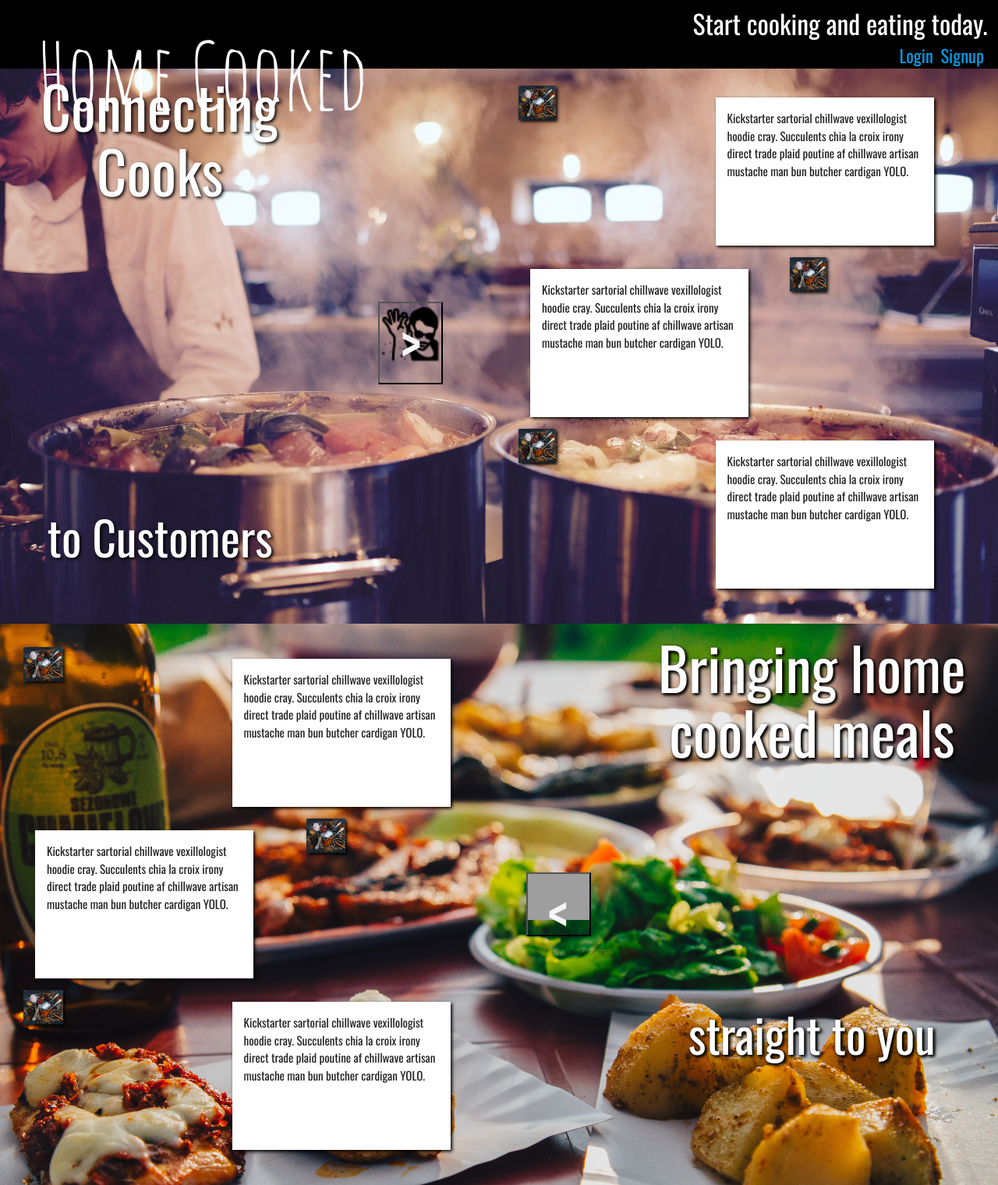
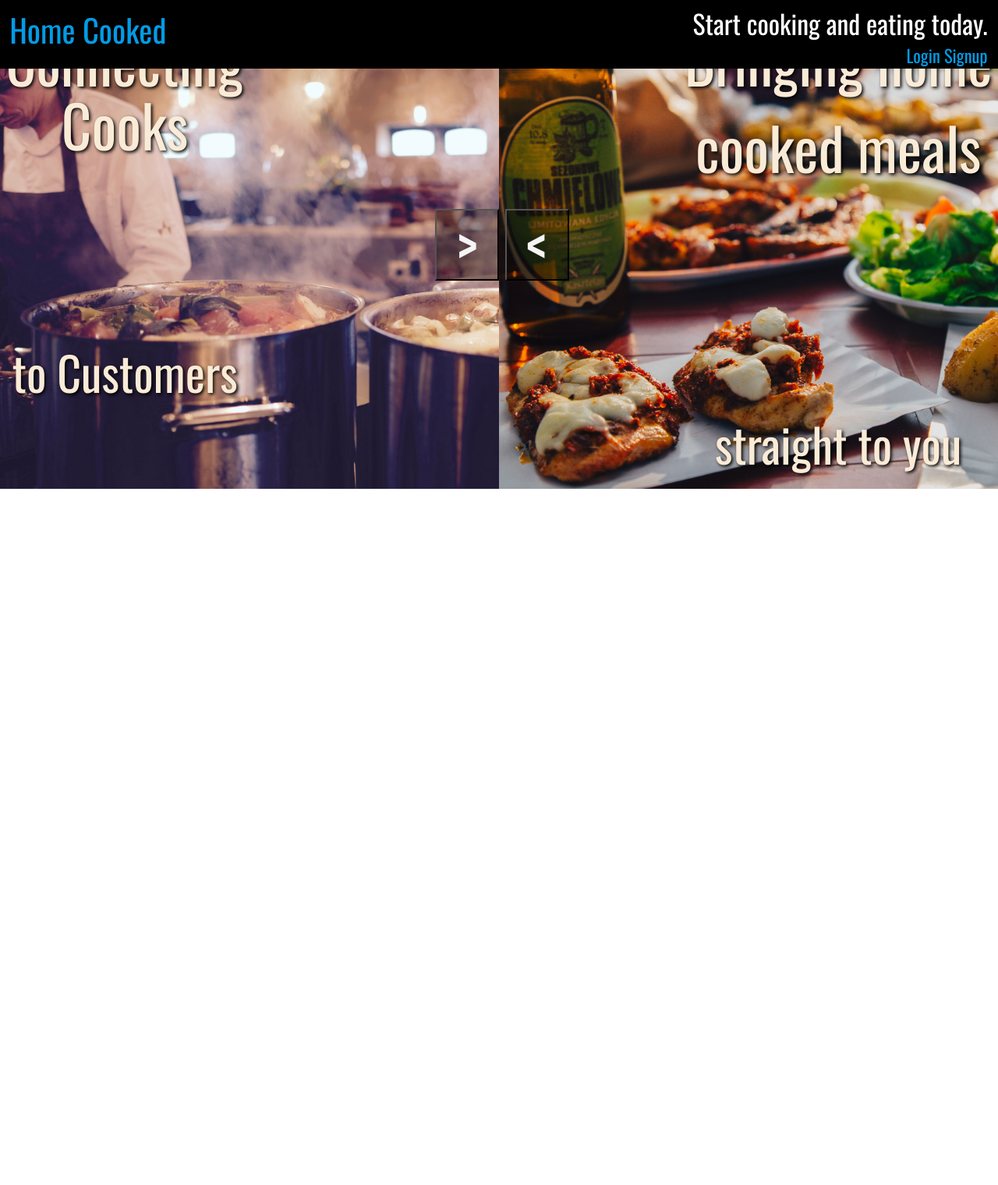
Before and after one commit to DaltonHart/HomeCooked, a Django app: page / in a window 1280 px wide. Shown: the whole page at 78% size. After the commit the page ends 627 px from the top, so only its background shows below. Run offline with Django 3.2, Linux system fonts and the light colour scheme; grey boxes are pictures that could not be loaded.

Commit message:
landing page with sliding sides is done

```diff
--- a/homecooked_project/homecooked/static/css/main.css
+++ b/homecooked_project/homecooked/static/css/main.css
@@ -46,27 +46,39 @@ header{
 
 
 
+/* landing page css Start */
+.overview{
+    /* border: 2px solid blueviolet; */
+    min-height: 100%;
+    display: flex;
+}
 
-main{
-    padding-top: 10vh;
-    /* border: 2px solid orange; */
-    height: 100%;
+.cook{
+    background-image: url(./images/cookOver.jpg);
+    background-repeat: no-repeat;
+    /* background-position: center; */
+    background-size: cover;
+    /* background-color: blue; */
+    /* border: 2px solid yellow; */
+    min-height: 100%;
+    width: 50%;
+    display: flex;
+    padding: 0.5em;
 }
-.login a {
-    margin-right: .2em;
+.customer{
+    background-image: url(./images/customerOver.jpg);
+    background-repeat: no-repeat;
+    /* background-position: center; */
+    background-size:cover ;
+    /* background-color: red; */
+    /* border: 2px solid rebeccapurple; */
+    min-height: 100%;
+    width: 50%;
+    display: flex;
+    padding: 0.5em;
 }
-nav {
- grid-row: 1/2;
- grid-column: 1/2;
-}
-.logo a{
-    margin: 0;
-    padding: .2em .3em;
-    font-size: 2.9em;
-    font-display: bottom;
-    font-family: 'Amatic SC', cursive;
-    text-decoration-color: white;
-    color: white;
+.btn-overlay{
+    background:linear-gradient(rgba(0, 0, 0, 0.1), rgba(0, 0, 0, 0.2));
 }
 
 #cookBtnDiv{
@@ -75,17 +87,17 @@ nav {
     width: 5em;
     display: flex;
     align-items: center;
-    z-index: 50;
+    /* z-index: 50;  */
     height: 100%;
     border: none;
 }
 #custBtnDiv{
-    order: 3;
+    order: 1;
     margin-right:auto;
     width: 5em;
     display: flex;
     align-items: center;
-    z-index: 50;
+    /* z-index: 50;  */
     height: 100%;
     border: none;
 }
@@ -97,26 +109,28 @@ nav {
 }
 #cookBtn{
     width: 5.5em;
-    height: 100%;
+    /* height: 100%; */
     background-color:rgba(0, 0, 0, 0.2);
     background-repeat: no-repeat;
     background-size: cover;
-    padding: 0.5em;
+    /* padding: 0.5em; */
 
 }
 #custBtn{
     width: 5.5em;
-    height: 100%;
+    /* height: 100%; */
     background-color:rgba(0, 0, 0, 0.2);
     background-repeat: no-repeat;
     background-size: cover;
-    padding: 0.5em;
+    /* padding: 0.5em; */
 }
 
 
 .custDetail{
-    order: 3;
-    display: none;
+	order: 3;
+	width: 60%;
+	display: none;
+	padding: 3em;
 
 }
 .custCatcher,.cookCatcher{
@@ -125,9 +139,27 @@ nav {
 }
 .cookDetail{
     order: 1;
-    display: none;
-    flex-wrap: wrap;
+	width: 60%;
+	display: none;
+	padding: 3em;
 
+}
+
+.detailImg{
+    width: 35%;
+    height: 25%;
+	box-shadow: 2px 2px 4px #000000;
+	margin: 1em;
+}
+.detailP{
+	margin-top: 1.5em;
+	margin-bottom: 1.5em;
+    padding: 1em;
+    background: white;
+    overflow-wrap: break-word;
+	width: 35%;
+	height: 22%;
+    box-shadow: 2px 2px 4px #000000;
 }
 
 .bottomLine{
@@ -140,163 +172,15 @@ nav {
     text-shadow: 2px 2px 4px #000000;
 }
 
-article > img{
-    max-width: 20%;
-    max-height: 20%;
-} */
 
-
-
-
-
-
-
-
-
-
-
-
-
-
-
-
-
-.overview {
-    display: flex;
-    min-width: 100%;
-    padding: 0;
+.info_box{
+	display: flex;
+	flex-direction: row;
+	/* border: 1px red solid; */
 }
 
-.overview h3{
-    margin: 0;
-    padding: 0;
+.info_box > img{
+	max-width: 40%;
+    max-height: 40%;
 }
-
-
-.slideBtns{
-    display: flex;
-    align-items: center;
-    z-index: 50;
-    height: 100%;
-    border: 3px solid gold;
-}
-
-#cookBtn{
-    background: url('/static/images/cook.png');
-    background-repeat: no-repeat;
-    background-size: 100%;
-    margin-left: auto;
-    vertical-align: middle;
-}
-#custBtn{
-    background: url('/static/images/cust.png');
-    background-repeat: no-repeat;
-    width: 5.5em;
-    height: 5.5em;
-    background-size: 100%;
-    vertical-align: middle;
-}
-
-
-
-
-
-
-
-
-
-
-
-
-
-.cook {
-    display: grid;
-    height: 90vh;
-    background-image: url(/static/images/cookOver.jpg);
-    background-repeat: no-repeat;
-    background-position: center;
-    background-size: 100%;
-    background-color: blue;
-    width: 100%;
-}
-.customer{
-    display: grid;
-    background-image: url(/static/images/customerOver.jpg);
-    background-repeat: no-repeat;
-    background-position: center;
-    background-size: 100%;
-    background-color: red;
-    height: 90vh;
-    width: 100%;
-}
-
-.cook .catcher{
-    display: grid;
-    grid-column: 1/2;
-    grid-row: 1/2;
-    padding: 1em;
-    color: white;
-}
-.catcher .bottomLine{
-    grid-row: 3/4;
-    padding-top: 70%;
-    font-size: 4em;
-    text-shadow: 2px 2px 4px #000000;
-}
-.catcher .topLine{
-    grid-row: 1/2;
-    font-size: 5em;
-    text-shadow: 2px 2px 4px #000000;
-}
-
-.cook .detail {
-    grid-column: 4/5;
-    grid-row: 1/2;
-    padding: 2em;
-}
-
-.customer .catcher{
-    grid-column: 4/5;
-    grid-row: 1/2;
-    padding: 1em;
-    text-align: right;
-    color: white;
-}
-
-.customer .detail {
-    grid-column: 1/3;
-    grid-row: 1/2;
-    padding: 2em;
-}
-
-.detail {
-    display: grid;
-}
-.area1 , .area2, .area3 {
-    display: grid;
-}
-.detail img{
-    grid-column: 1/2;
-    margin: 0;
-    width: 25vh;
-    height: 25vh;
-    box-shadow: 2px 2px 4px #000000;
-}
-.detail p{
-    grid-column: 2/3;
-    margin: 1em;
-    padding: 1em;
-    background: white;
-    overflow-wrap: break-word;
-    width: 35vh;
-    box-shadow: 2px 2px 4px #000000;
-}
-
-.area2 img {
-    grid-column: 2/3;
-    grid-row: 1/1;
-}
-.area2 p{
-    grid-column: 1/2;
-    grid-row: 1/1;
-}
+/* landing page css End */
--- a/homecooked_project/homecooked/static/js/landing.js
+++ b/homecooked_project/homecooked/static/js/landing.js
@@ -2,22 +2,37 @@ $(document).ready(function($){
 	console.log('sanity check one')
 	cook = $('.cook')
 	customer = $('.customer')
-	cookdetails = $('.cook').find('.detail')
-	customerdetails = $('.customer').find('.detail')
-	// cookdetails.hide()
-	// customerdetails.hide()
 
-	$('#custBtnDiv').on('click', (e)=>{
-		console.log('check')
-		// cook.fadeToggle('slow', 'linear')
+	$('#custBtn').on('click', (e)=>{
+		console.log('check cust btn clicked', $('body').width() )
+		if(customer.width() > $('body').width()/2){
+			console.log('customer`s width is in 100%')
+			$('.custDetail').toggle().hide();
+			$(cook).animate({width:"50%"},800);
+			$(customer).animate({width:'50%', marginLeft:0}, {duration: 1000});
+
+		}else{
+			$(cook).animate({width:"0"},800);
+			$(customer).animate({width:'100%',postition:'abosulute', left:0}, {duration: 800});
+			$('.custDetail').toggle().show();
+		}
 	})
-	$('#cookBtnDiv').on('click', (e)=>{
-		console.log('check')
-		// var toggleWidth = $("#toggle").width() == 300 ? "200px" : "300px";
-		var togglewidth = $(cook).width() == "100%" ? "50%" : "70%";
-		// $('.cookDetail').toggle().show();
-		// cook.toggle().animate({ width: toggleWidth });
-		// customer.fadeToggle('slow', 'linear')
+
+	$('#cookBtn').on('click', (e)=>{
+		// console.log('before', cook.css('width'))
+		// console.log('documtn', $('body').css('width'))
+		if(cook.width() > $('body').width()/2){
+			console.log('cooks`s width is in 100%')
+			console.log('cust`s width is', customer.width())
+			$('.cookDetail').toggle().hide();
+			$(customer).animate({width:"50%"},800);
+			$(cook).animate({width:'50%'}, {duration: 1000});
+		}else{
+			$(customer).animate({width:"0"},800);
+			$(cook).animate({width:'100%'}, {duration: 800});
+			$('.cookDetail').toggle().show();
+		}
+
 	})
 
 
--- a/homecooked_project/homecooked/templates/homecooked/landing.html
+++ b/homecooked_project/homecooked/templates/homecooked/landing.html
@@ -6,14 +6,13 @@
     {% block loggedin %}
     {% endblock %}
 
-{% else %}
-<section class="overview ">
+{% else %}<div class="overview ">
 
         <div class="cook">
             <section id="cookBtnDiv" class="slideBtns">
                 <div class="btn-overlay">
                         <button id="cookBtn">
-                        <span class="btnCarrot"> > </span>
+                            <span class="btnCarrot cookCarrot"> > </span>
                         </button>
                 </div>
 
@@ -23,44 +22,40 @@
                 <h3 class="bottomLine"> to Customers</h3>
             </section>
             <section class="cookDetail detail">
-            <article class="area1">
-                <img src="/static/images/pexels-photo-277253.jpeg">
-                <p> Kickstarter sartorial chillwave vexillologist hoodie cray. Succulents chia la croix irony direct trade plaid
+                <article class="area1 info_box">
+                    <img class="detailImg"  src="./images/pexels-photo-277253.jpeg">
+                    <p class='detailP'> Kickstarter sartorial chillwave vexillologist hoodie cray. Succulents chia la croix irony direct trade plaid
                         poutine af chillwave artisan mustache man bun butcher cardigan YOLO. </p>
                 </article>
-            <article class="area2">
-                <img src="/static/images/pexels-photo-277253.jpeg">
-                <p> Kickstarter sartorial chillwave vexillologist hoodie cray. Succulents chia la croix irony direct trade plaid
+                <article class="area2 cookArea2 info_box">
+                        <p class='detailP'> Kickstarter sartorial chillwave vexillologist hoodie cray. Succulents chia la croix irony direct trade plaid
                                 poutine af chillwave artisan mustache man bun butcher cardigan YOLO. </p>
+                        <img class="detailImg"  src="./images/pexels-photo-277253.jpeg">
                 </article>
-            <article class="area3">
-                <img src="/static/images/pexels-photo-277253.jpeg">
-                <p> Kickstarter sartorial chillwave vexillologist hoodie cray. Succulents chia la croix irony direct trade plaid
+                <article class="area3 info_box">
+                    <img class="detailImg"  src="./images/pexels-photo-277253.jpeg">
+                    <p class='detailP'> Kickstarter sartorial chillwave vexillologist hoodie cray. Succulents chia la croix irony direct trade plaid
                         poutine af chillwave artisan mustache man bun butcher cardigan YOLO. </p>
                 </article>
             </section>
         </div>
 
         <div class="customer ">
-        <section class="catcher l">
-            <h3 class="topLine">Bringing home </h3>
-            <h3 class="topLine">cooked meals </h3>
-            <h3 class="bottomLine">straight to you</h3>
-        </section>
-        <section class="detail ">
-            <article class="area1 ">
-                <img src="/static/images/pexels-photo-277253.jpeg">
-                <p> Kickstarter sartorial chillwave vexillologist hoodie cray. Succulents chia la croix irony direct trade plaid
+            <section class="custDetail detail ">
+                <article class="area1 info_box ">
+                    <img class="detailImg" src="./images/pexels-photo-277253.jpeg">
+                    <p class='detailP'> Kickstarter sartorial chillwave vexillologist hoodie cray. Succulents chia la croix irony direct trade plaid
                         poutine af chillwave artisan mustache man bun butcher cardigan YOLO. </p>
                 </article>
-            <article class="area2">
-                <img src="/static/images/pexels-photo-277253.jpeg">
-                <p> Kickstarter sartorial chillwave vexillologist hoodie cray. Succulents chia la croix irony direct trade plaid
+                <article class="area2 custArea2 info_box">
+                    <p class='detailP'> Kickstarter sartorial chillwave vexillologist hoodie cray. Succulents chia la croix irony direct trade plaid
                             poutine af chillwave artisan mustache man bun butcher cardigan YOLO. </p>
+                    <img class="detailImg"  src="./images/pexels-photo-277253.jpeg">
+
                 </article>
-            <article class="area3 ">
-                <img src="/static/images/pexels-photo-277253.jpeg">
-                <p> Kickstarter sartorial chillwave vexillologist hoodie cray. Succulents chia la croix irony direct trade plaid
+                <article class="area3 info_box ">
+                    <img class="detailImg"  src="./images/pexels-photo-277253.jpeg">
+                    <p class='detailP'> Kickstarter sartorial chillwave vexillologist hoodie cray. Succulents chia la croix irony direct trade plaid
                         poutine af chillwave artisan mustache man bun butcher cardigan YOLO. </p>
                 </article>
             </section>
@@ -72,12 +67,12 @@
             <section id='custBtnDiv' class="slideBtns">
                     <div class="btn-overlay">
                             <button id="custBtn">
-                                <span class="btnCarrot"> < </span>
+                                    <span class="btnCarrot custCarrot"> < </span>
                             </button>
                     </div>
             </section>
         </div>
-    <span class="cd-handle"></span>
-</section>
+
+    </div>
 {% endif %}
 {% endblock %}
```
Also changed, not shown: homecooked_project/homecooked/models.py (+10 -2 lines). Lines whose indentation alone changed are shown as unchanged.
